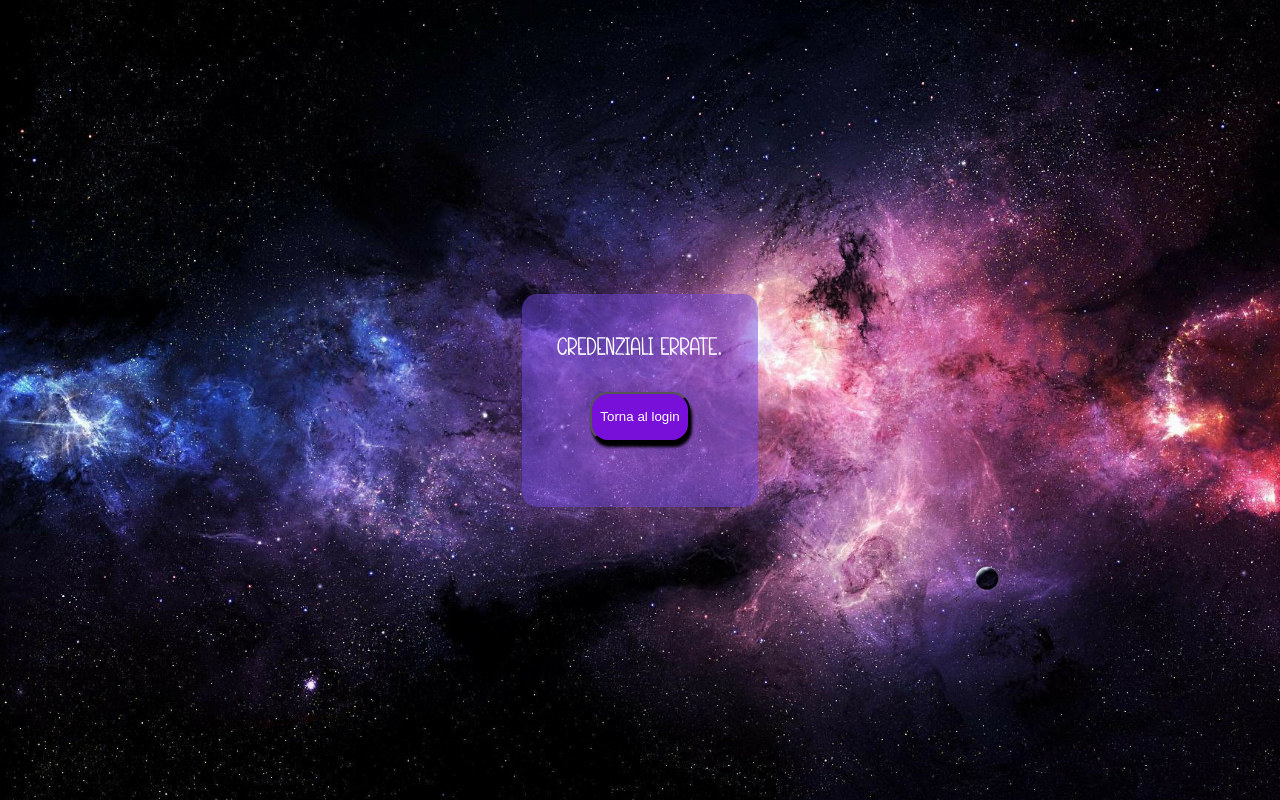
After one commit to PixelRei/PHP-stage-project, a PHP site: page /login_error.php in a window 1280 px wide. The commit adds this page. Run offline with PHP 8.4, Linux system fonts and the light colour scheme.

Commit message:
Add files via upload

```diff
--- a/first_login.php
+++ b/first_login.php
@@ -35,8 +35,8 @@
             header('Location: inside.php');
             exit;
         } else {
-            echo "Credenziali errate.";
-            echo '<a id="created" href="index.php"><button id="bottone">Torna al login</button></a>';
+            header("Location: login_error.php");
+            exit;
         }
     }
 ?>
--- a/inside.php
+++ b/inside.php
@@ -11,6 +11,7 @@
         <meta name="viewport" content="width=device-width, initial-scale=1.0">
         <title>View Users</title>
         <link rel="stylesheet" href="style.css">
+        <link rel="icon" href="img/moon-icon.png">
     </head>
     <body>
         <?php
--- /dev/null
+++ b/login_error.php
@@ -0,0 +1,17 @@
+<!DOCTYPE html>
+<html lang="en">
+<head>
+    <meta charset="UTF-8">
+    <meta name="viewport" content="width=device-width, initial-scale=1.0">
+    <title>Error in login</title>
+    <link rel="stylesheet" href="style.css">
+</head>
+<body>
+    <div class="inside-container">
+        <?php
+            echo "Credenziali errate.";
+            echo '<a id="created" href="index.php"><button id="bottone">Torna al login</button></a>';
+        ?>
+    </div>
+</body>
+</html>
--- a/style.css
+++ b/style.css
@@ -90,10 +90,14 @@ h1{
     gap: 15px;
 }
 .inside-container{
+    margin: 0;
+    padding: 35px;
+    background-color: rgba(112, 75, 222, 0.5);
     display: flex;
     flex-direction: column;
     align-items: center;
     justify-content: center;
+    border-radius: 15px;
 }
 .buttons{
     display: flex;
```
